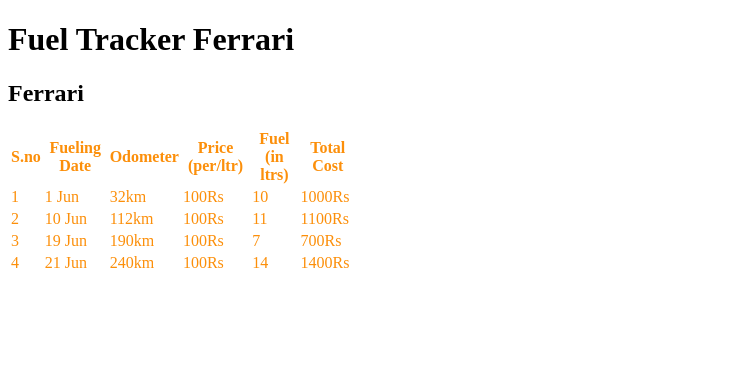
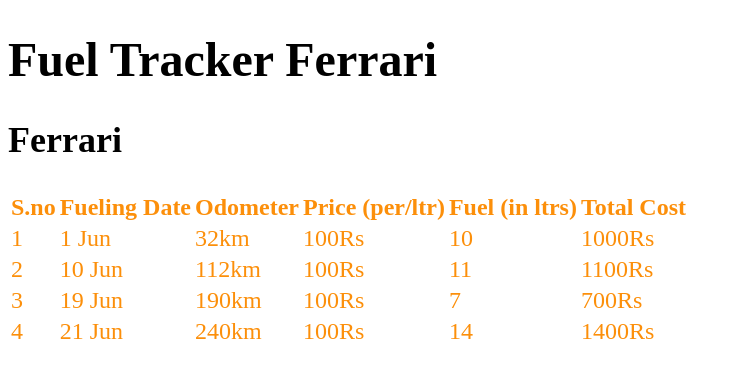
Before and after one commit to JatinSangwan01/fuelTracker, a plain HTML site: page index.html in a window 1280 px wide. Shown: the whole page, without its empty margins (0-741 px from the left). Drawn offline with Linux system fonts and the light colour scheme.

Commit message:
Update index.html

```diff
--- a/index.html
+++ b/index.html
@@ -12,10 +12,10 @@ body{
 
     background-image: url(Ferrari.jpg);
     background-repeat: no-repeat;
-    background-size: 500px;
-    width:  350px;
+    background-size: 600px;
+    width:  850px;
     height: 1px;
-
+    font-size:x-large ;
 
     color: rgb(252, 143, 10);
 }
```
